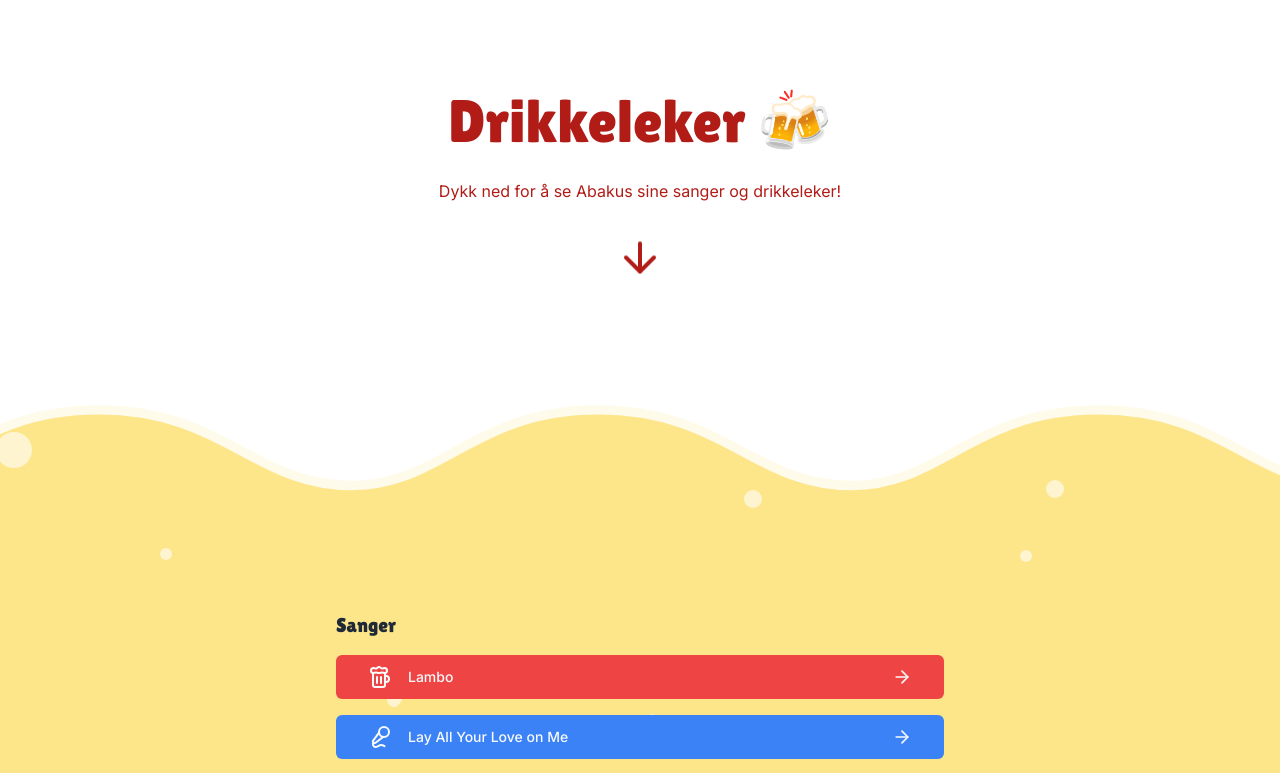
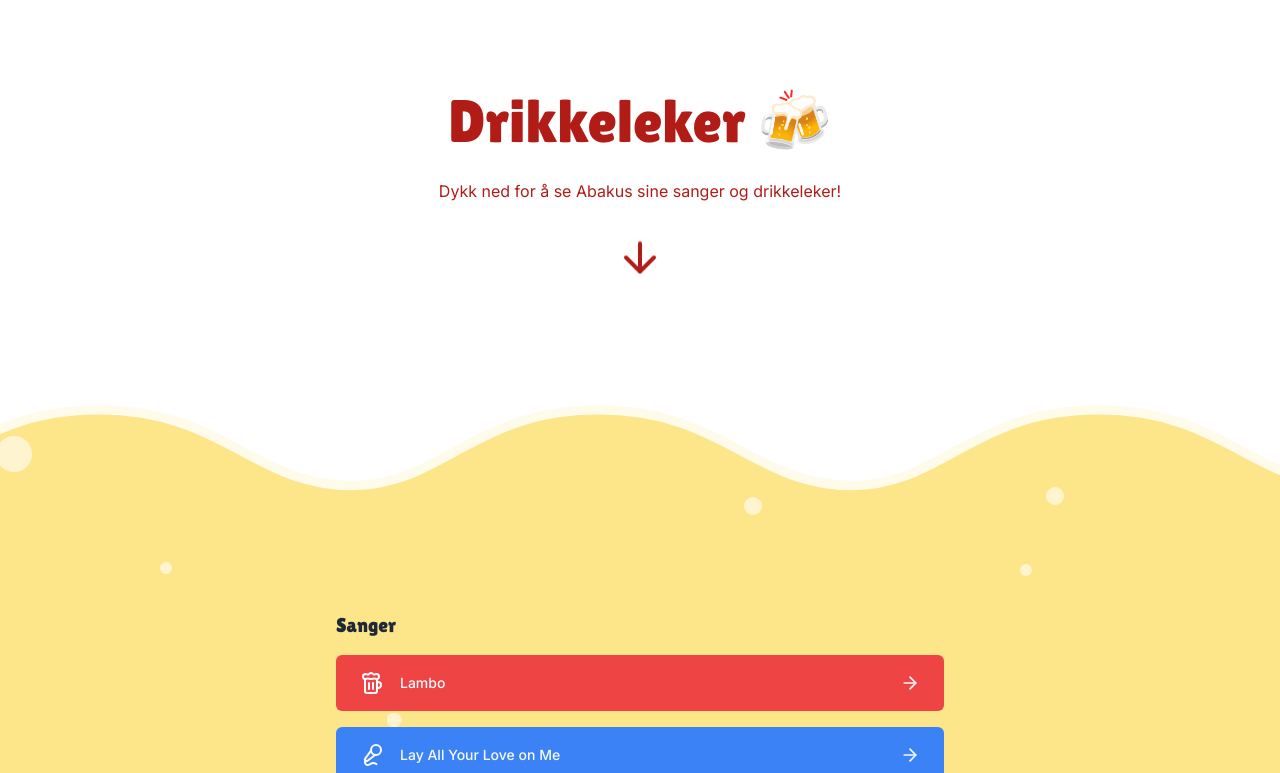
Before and after one commit to webkom/drikkeleker, a Next.js app: page / in a window 1280 px wide. Shown: the top 773 px of the page. Built offline with nearby package versions, Linux system fonts and the light colour scheme.

Commit message:
Make lg button larger

```diff
--- a/src/components/ui/button.tsx
+++ b/src/components/ui/button.tsx
@@ -22,7 +22,7 @@ const buttonVariants = cva(
       size: {
         default: "h-10 px-4 py-2",
         sm: "h-9 rounded-md px-3",
-        lg: "h-11 rounded-md px-8",
+        lg: "h-14 rounded-md px-6",
         icon: "h-10 w-10",
       },
     },
@@ -40,13 +40,11 @@ export interface ButtonProps
 }
 
 const Button = React.forwardRef<HTMLButtonElement, ButtonProps>(
-  ({className, variant, size, asChild = false, ...props }, ref) => {
+  ({ className, variant, size, asChild = false, ...props }, ref) => {
     const Comp = asChild ? Slot : "button";
     return (
       <Comp
-        className={cn(
-          buttonVariants({ variant, size, className })
-        )}
+        className={cn(buttonVariants({ variant, size, className }))}
         ref={ref}
         {...props}
       />
```
